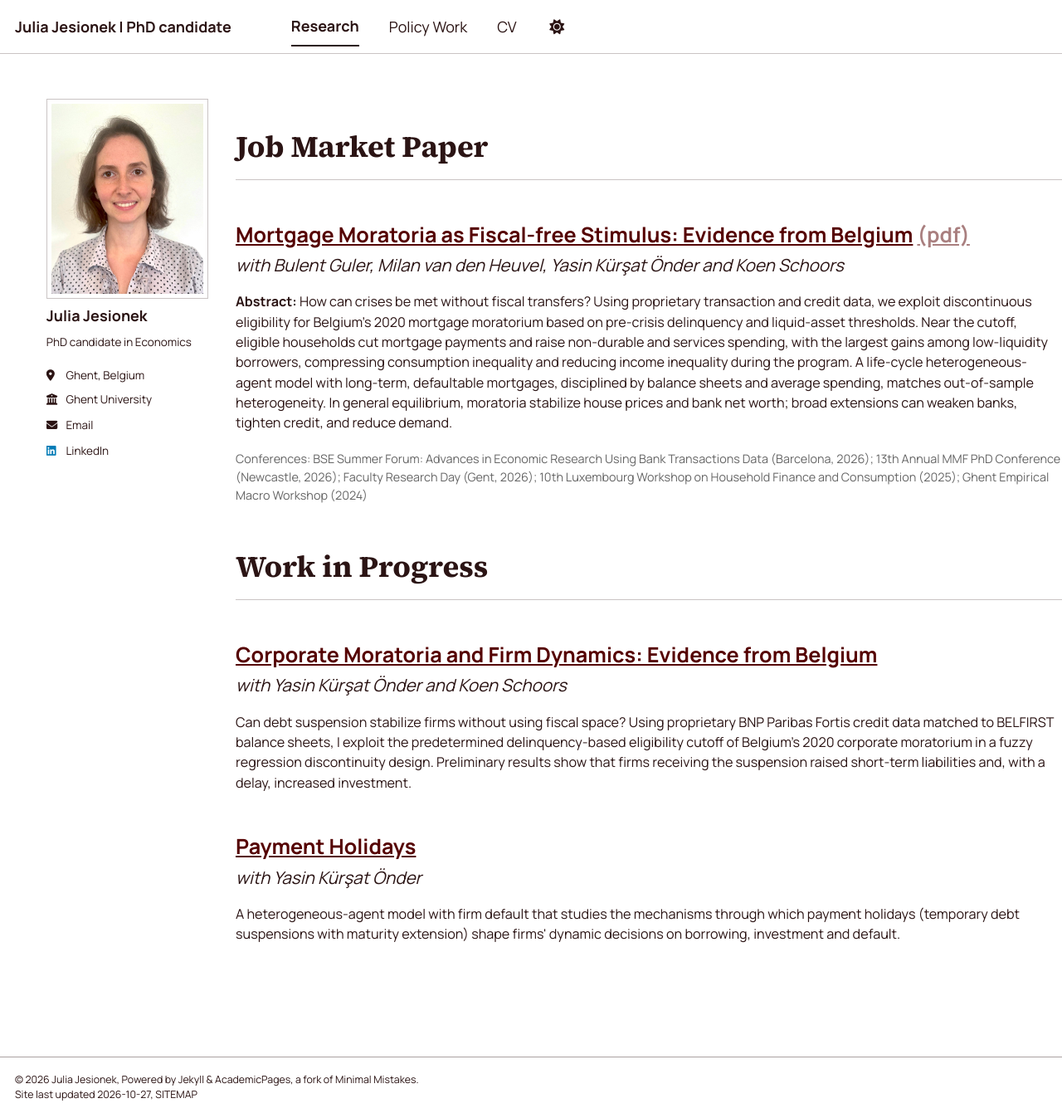
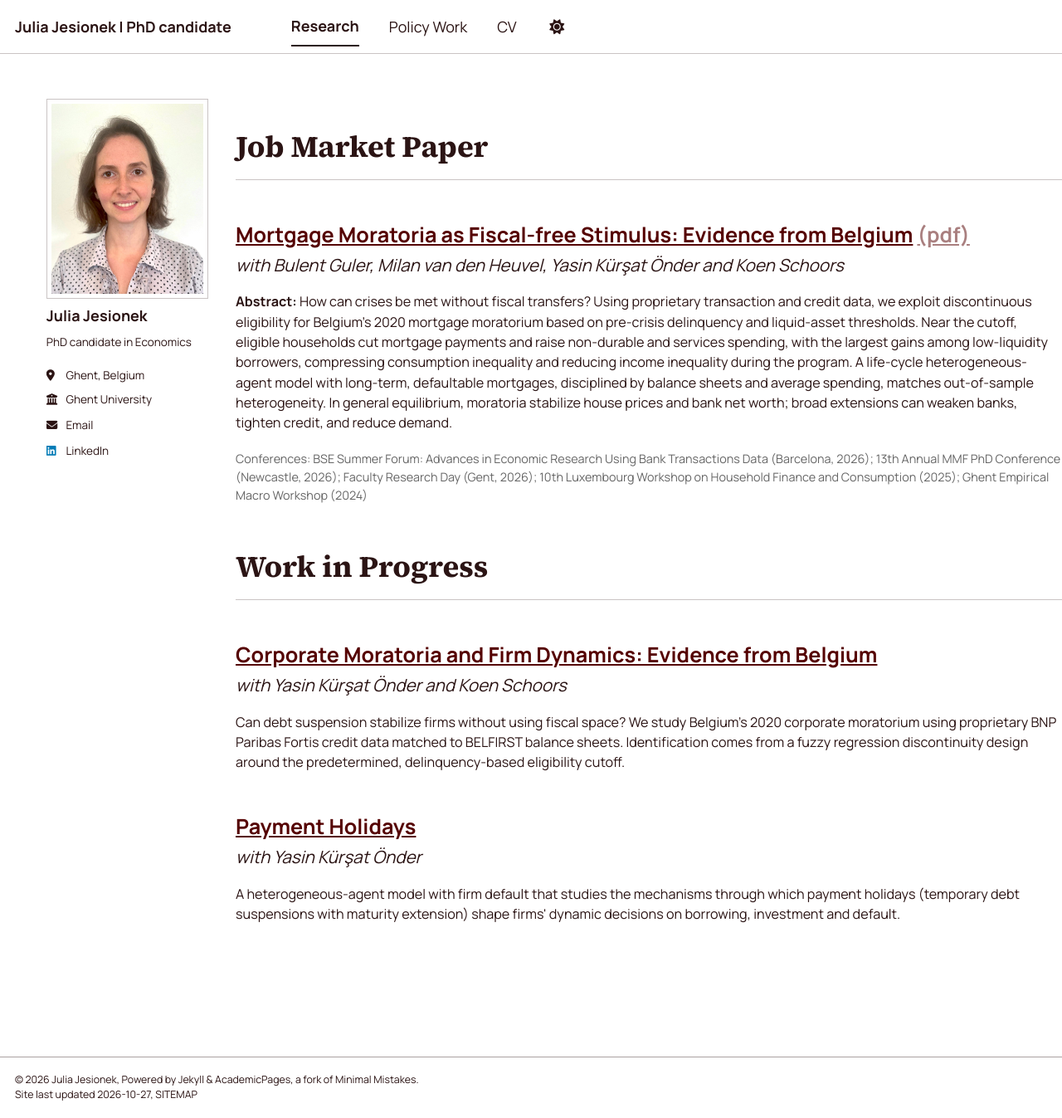
Before and after one commit to juliajesionek/homepage, a Jekyll site: the page built from _pages/publications.html, in a window 1280 px wide and 1347 px high. Shown: the whole window at 83% size. Built offline with Jekyll 4.4.1, drawn with Linux system fonts in a browser that asks for light colours; a style sheet for code colours, icons or effects is not loaded.

Commit message:
Shorten Corporate Moratoria note and drop preliminary results
Co-Authored-By: Claude Opus 5.5 <noreply@anthropic.com>

```diff
--- a/_publications/2026-08-01-corporate-moratoria-belgium.md
+++ b/_publications/2026-08-01-corporate-moratoria-belgium.md
@@ -5,5 +5,5 @@ category: work_in_progress
 permalink: /publication/corporate-moratoria-belgium
 date: 2026-08-01
 authors: "with Yasin Kürşat Önder and Koen Schoors"
-note: "Can debt suspension stabilize firms without using fiscal space? Using proprietary BNP Paribas Fortis credit data matched to BELFIRST balance sheets, I exploit the predetermined delinquency-based eligibility cutoff of Belgium's 2020 corporate moratorium in a fuzzy regression discontinuity design. Preliminary results show that firms receiving the suspension raised short-term liabilities and, with a delay, increased investment."
+note: "Can debt suspension stabilize firms without using fiscal space? We study Belgium's 2020 corporate moratorium using proprietary BNP Paribas Fortis credit data matched to BELFIRST balance sheets. Identification comes from a fuzzy regression discontinuity design around the predetermined, delinquency-based eligibility cutoff."
 ---
```
